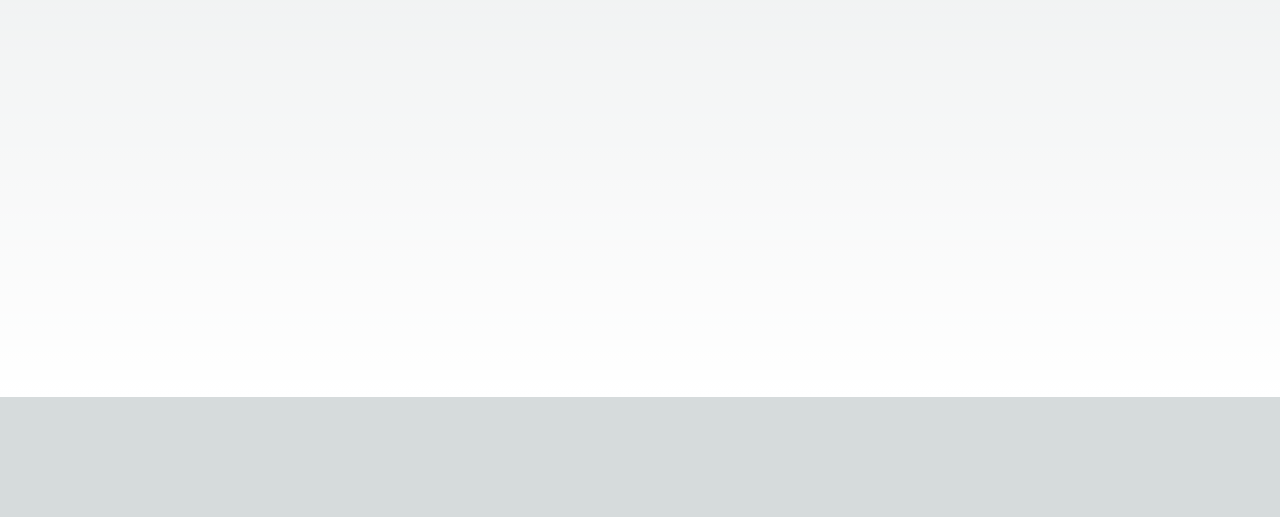
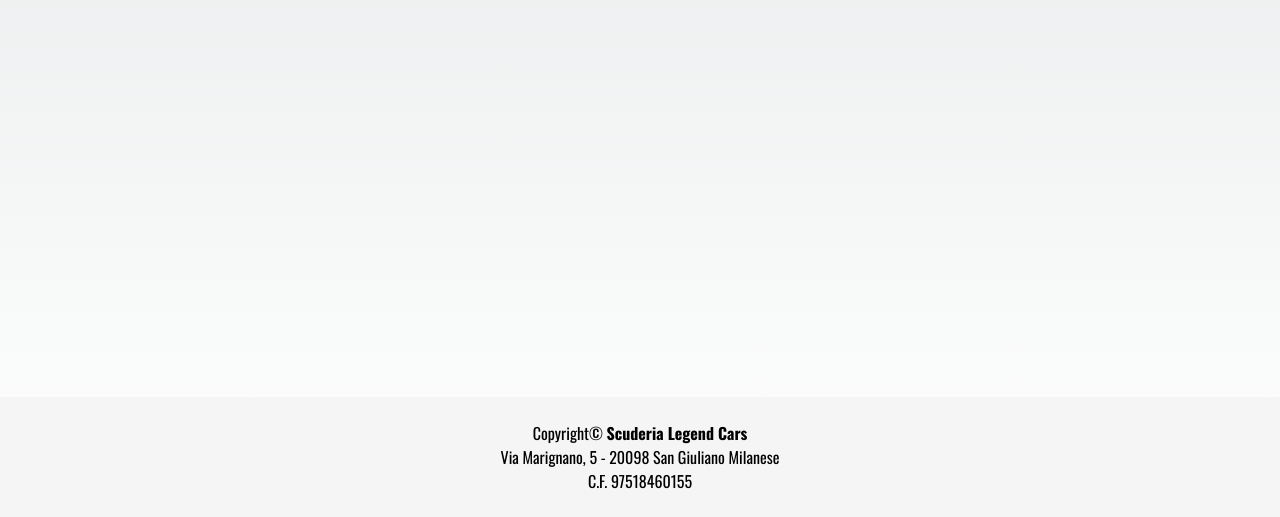
Before and after one commit to shadowstheatre/scuderialegendcars, a Next.js app: page / in a window 1280 px wide. Shown: the part 803-1320 px from the top of the page. Before the commit the page ends 1200 px from the top, so only its background shows below. Built offline with nearby package versions, Linux system fonts and the light colour scheme.

Commit message:
completed footer

```diff
--- a/app/page.js
+++ b/app/page.js
@@ -1,5 +1,6 @@
 import Image from 'next/image'
 import Header from '@/components/header'
+import Footer from '@/components/footer'
 
 export default function Home() {
   return (
@@ -8,6 +9,7 @@ export default function Home() {
     <main className="flex min-h-screen flex-col items-center justify-between p-24">
       Sito in costruzione
     </main>
+    <Footer />
     </>
   )
 }
--- a/components/footer.js
+++ b/components/footer.js
@@ -0,0 +1,17 @@
+export default function Footer() {
+ return (
+  <>
+   <div className="relative bottom-0 bg-[rgba(245,245,245,1)] p-6 text-center">
+    <div>
+     Copyright© <b>Scuderia Legend Cars</b>
+    </div>
+    <div>
+     Via Marignano, 5 - 20098 San Giuliano Milanese
+    </div>
+    <div>
+     C.F. 97518460155
+    </div>
+   </div>
+  </>
+ )
+}
```
